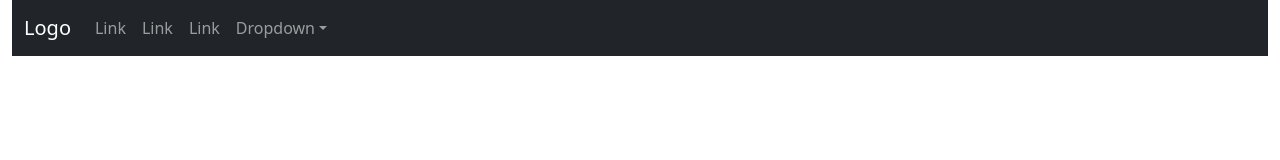
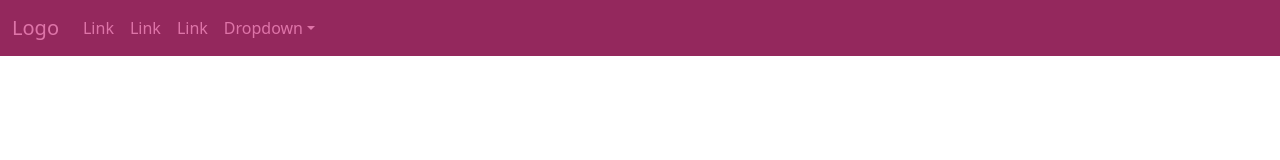
Before and after one commit to Kylebbos/BootstrapTehtava, a plain HTML site: page index.html in a window 1280 px wide. Drawn offline with nearby package versions, Linux system fonts and the light colour scheme.

Commit message:
Added navbar custom

```diff
--- a/index.html
+++ b/index.html
@@ -18,7 +18,7 @@
 
   <body>
     <main class="container-fluid">
-      <nav class="navbar navbar-expand-sm bg-dark navbar-dark">
+      <nav class="navbar navbar-expand-sm navbar-custom fixed-top">
         <div class="container-fluid">
           <a class="navbar-brand" href="#">Logo</a>
           <button
--- a/kauppatyylit.css
+++ b/kauppatyylit.css
@@ -0,0 +1,21 @@
+ /* taustan väri */
+ .navbar-custom {
+    background-color: rgba(137,17,76,0.9);
+}
+
+/* brandin ja tekstin väri */
+.navbar-custom .navbar-brand,
+.navbar-custom .navbar-text{
+    color: rgba(241,135,187, 0.8);
+}
+
+/* linkin väri */
+.navbar-custom .navbar-nav .nav-link {
+    color: rgba(241,135,187, 0.8);
+}
+
+/* aktiivisen & hover-linkin väri */
+.navbar-custom .nav-item.active .nav-link,
+.navbar-custom .nav-item:hover .nav-link {
+    color: #ffffff;
+}
```
